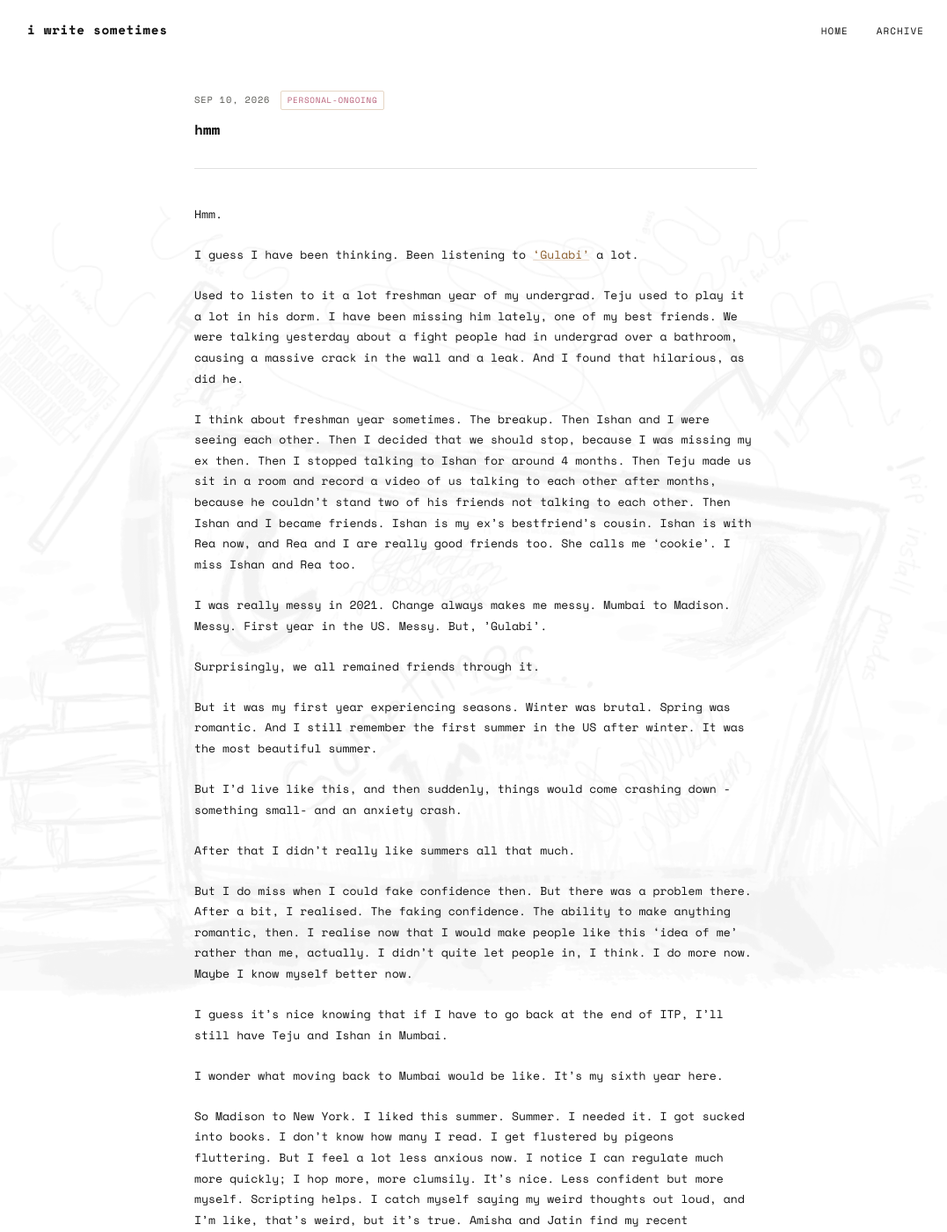
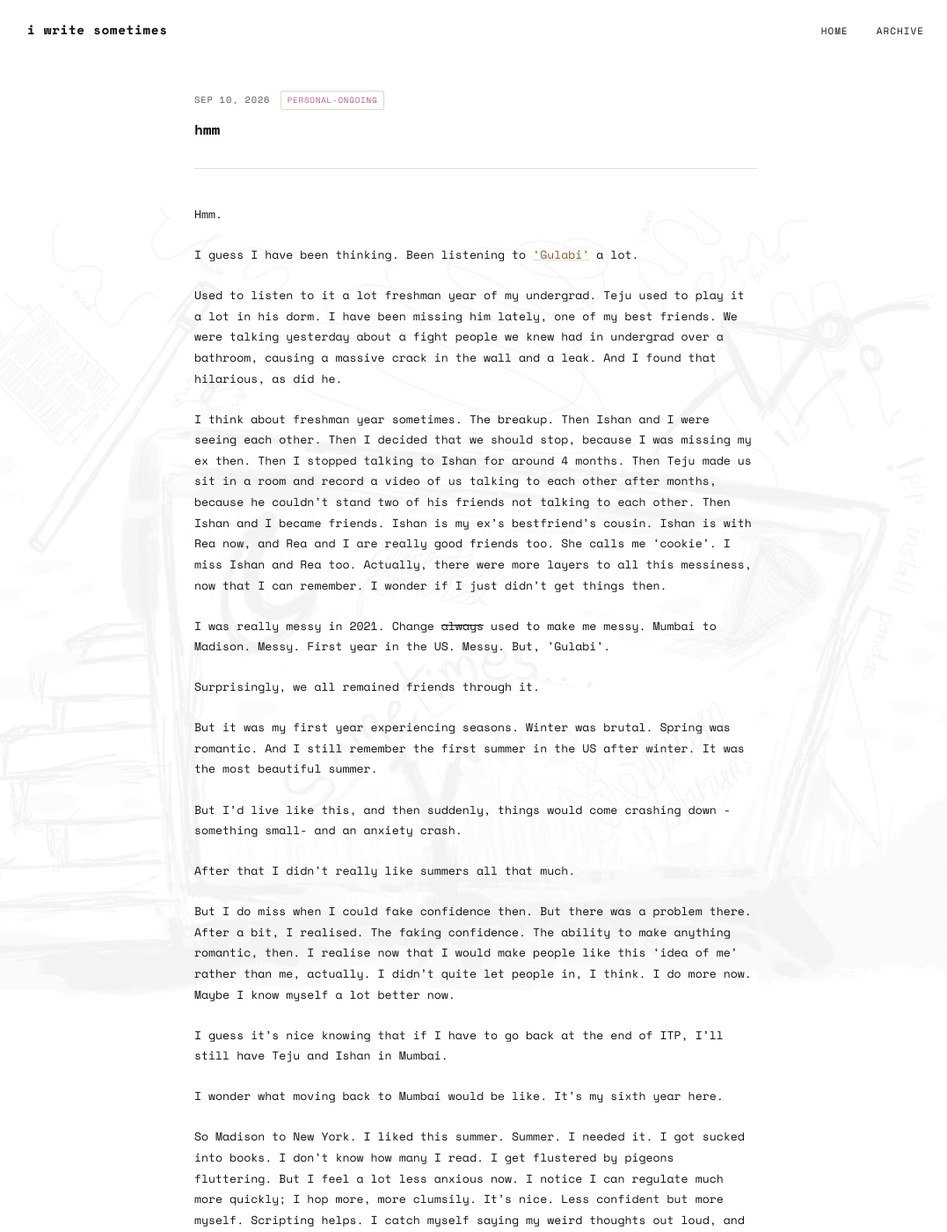
Before and after one commit to shlokamohanty/i-write-sometimes, a Jekyll site: the page built from _posts/2026-09-10-hmm.md, in a window 1280 px wide and 1400 px high. Shown: the whole window at 88% size, without its empty margins (99-1176 px from the left). Built offline with Jekyll 4.4.1, drawn with Linux system fonts in a browser that asks for light colours; some web fonts are replaced; some of the changed text lies outside the part shown.

Commit message:
nteyety
tntytey

```diff
--- a/_posts/.obsidian/workspace.json
+++ b/_posts/.obsidian/workspace.json
@@ -202,6 +202,7 @@
   },
   "active": "d9a827486380a51c",
   "lastOpenFiles": [
+    "2026-08-26-all-letters.md",
     "2026-09-09-thesis-presentation.md",
     "2026-09-10-hmm.md",
     "2026-09-07-prototyping-class-1.md",
@@ -213,7 +214,6 @@
     "2026-08-30-thesis-broader-process.md",
     "2026-08-31-thesis-readings.md",
     "2026-08-25-rewiring-connections-log.md",
-    "2026-08-26-all-letters.md",
     "2026-08-25-autoethnography.md",
     "2026-09-01-design.md",
     "2026-08-26-archiving-heavy-letters.md",
--- a/_posts/2026-09-10-hmm.md
+++ b/_posts/2026-09-10-hmm.md
@@ -8,13 +8,13 @@ tags: personal-ongoing
 
 Hmm.
 
-I guess I have been thinking. Been listening to ['Gulabi'](https://www.youtube.com/watch?v=E4ZJxhyAaH8&list=RDE4ZJxhyAaH8&start_radio=1) a lot.
+I guess I have been thinking. Been listening to [‘Gulabi’](https://www.youtube.com/watch?v=E4ZJxhyAaH8&list=RDE4ZJxhyAaH8&start_radio=1) a lot.
 
-Used to listen to it a lot freshman year of my undergrad. Teju used to play it a lot in his dorm. I have been missing him lately, one of my best friends. We were talking yesterday about a fight people had in undergrad over a bathroom, causing a massive crack in the wall and a leak. And I found that hilarious, as did he.
+Used to listen to it a lot freshman year of my undergrad. Teju used to play it a lot in his dorm. I have been missing him lately, one of my best friends. We were talking yesterday about a fight people we knew had in undergrad over a bathroom, causing a massive crack in the wall and a leak. And I found that hilarious, as did he.
 
-I think about freshman year sometimes. The breakup. Then Ishan and I were seeing each other. Then I decided that we should stop, because I was missing my ex then. Then I stopped talking to Ishan for around 4 months. Then Teju made us sit in a room and record a video of us talking to each other after months, because he couldn’t stand two of his friends not talking to each other. Then Ishan and I became friends. Ishan is my ex’s bestfriend’s cousin. Ishan is with Rea now, and Rea and I are really good friends too. She calls me ‘cookie’. I miss Ishan and Rea too.
+I think about freshman year sometimes. The breakup. Then Ishan and I were seeing each other. Then I decided that we should stop, because I was missing my ex then. Then I stopped talking to Ishan for around 4 months. Then Teju made us sit in a room and record a video of us talking to each other after months, because he couldn’t stand two of his friends not talking to each other. Then Ishan and I became friends. Ishan is my ex’s bestfriend’s cousin. Ishan is with Rea now, and Rea and I are really good friends too. She calls me ‘cookie’. I miss Ishan and Rea too. Actually, there were more layers to all this messiness, now that I can remember. I wonder if I just didn’t get things then.
 
-I was really messy in 2021. Change always makes me messy. Mumbai to Madison. Messy. First year in the US. Messy. But, ’Gulabi’.
+I was really messy in 2021. Change ~~always~~ used to make me messy. Mumbai to Madison. Messy. First year in the US. Messy. But, ’Gulabi’.
 
 Surprisingly, we all remained friends through it.
 
@@ -24,12 +24,12 @@ But I’d live like this, and then suddenly, things would come crashing down - s
 
 After that I didn’t really like summers all that much.
 
-But I do miss when I could fake confidence then. But there was a problem there. After a bit, I realised. The faking confidence. The ability to make anything romantic, then. I realise now that I would make people like this ‘idea of me’ rather than me, actually. I didn’t quite let people in, I think. I do more now. Maybe I know myself better now.
+But I do miss when I could fake confidence then. But there was a problem there. After a bit, I realised. The faking confidence. The ability to make anything romantic, then. I realise now that I would make people like this ‘idea of me’ rather than me, actually. I didn’t quite let people in, I think. I do more now. Maybe I know myself a lot better now.
 
-I guess it’s nice knowing that if I have to go back at the end of ITP, I'll still have Teju and Ishan in Mumbai.
+I guess it’s nice knowing that if I have to go back at the end of ITP, I’ll still have Teju and Ishan in Mumbai.
 
-I wonder what moving back to Mumbai would be like. It's my sixth year here.
+I wonder what moving back to Mumbai would be like. It’s my sixth year here.
 
-So Madison to New York. I liked this summer. Summer. I needed it. I got sucked into books. I don’t know how many I read. I get flustered by pigeons fluttering. But I feel a lot less anxious now. I notice I can regulate much more quickly; I hop more, more clumsily. It’s nice. Less confident but more myself. Scripting helps. I catch myself saying my weird thoughts out loud, and I'm like, that's weird, but it's true. Amisha and Jatin find my recent revelations hilarious and surprising. I suppose I'm more vulnerable now.
+So Madison to New York. I liked this summer. Summer. I needed it. I got sucked into books. I don’t know how many I read. I get flustered by pigeons fluttering. But I feel a lot less anxious now. I notice I can regulate much more quickly; I hop more, more clumsily. It’s nice. Less confident but more myself. Scripting helps. I catch myself saying my weird thoughts out loud, and I’m like, that’s weird, but it’s true. Amisha and Jatin find my recent revelations hilarious and surprising. I suppose I’m more vulnerable now. I'm older and yet a kid.
 
 Hmm.
```
